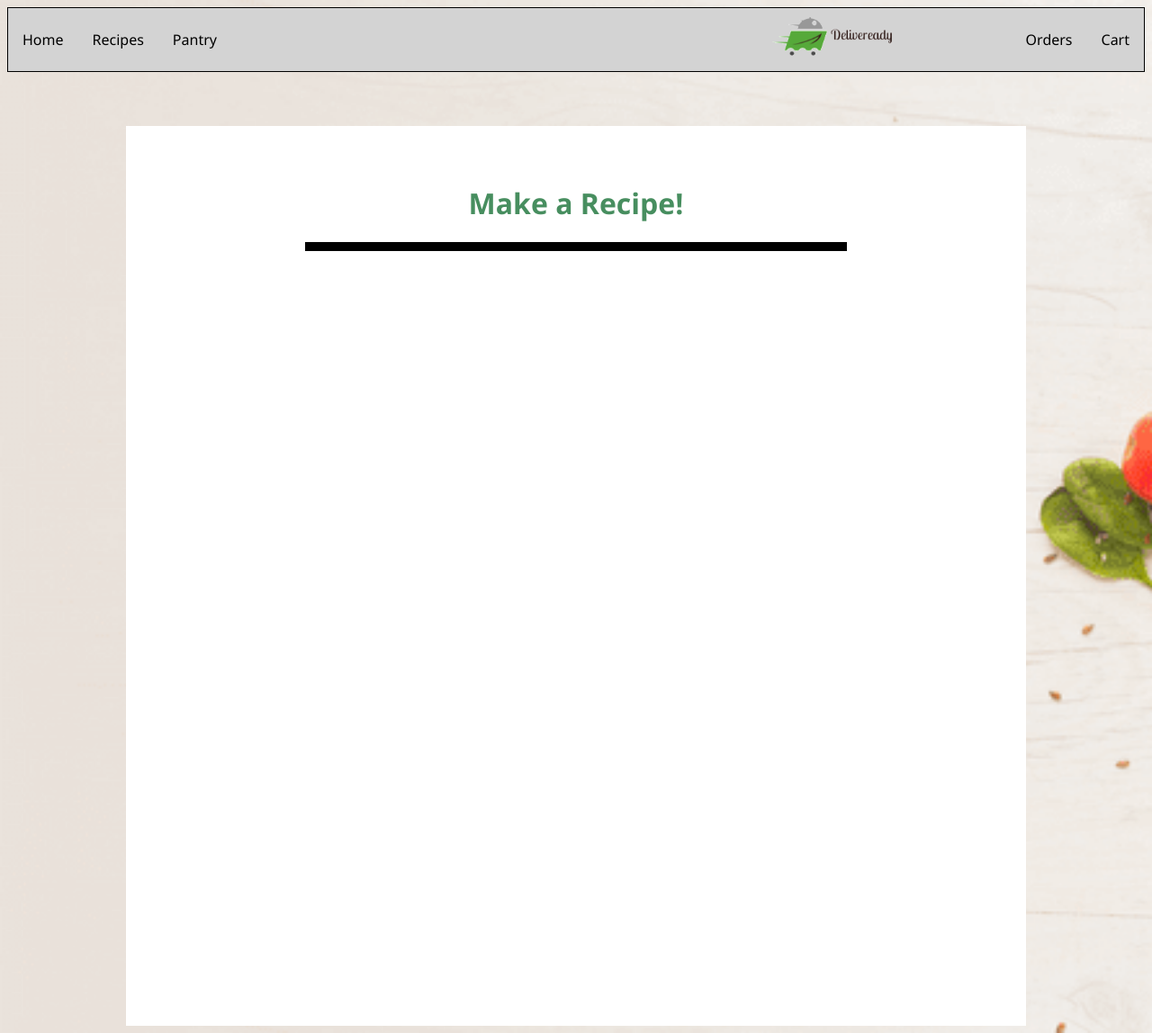
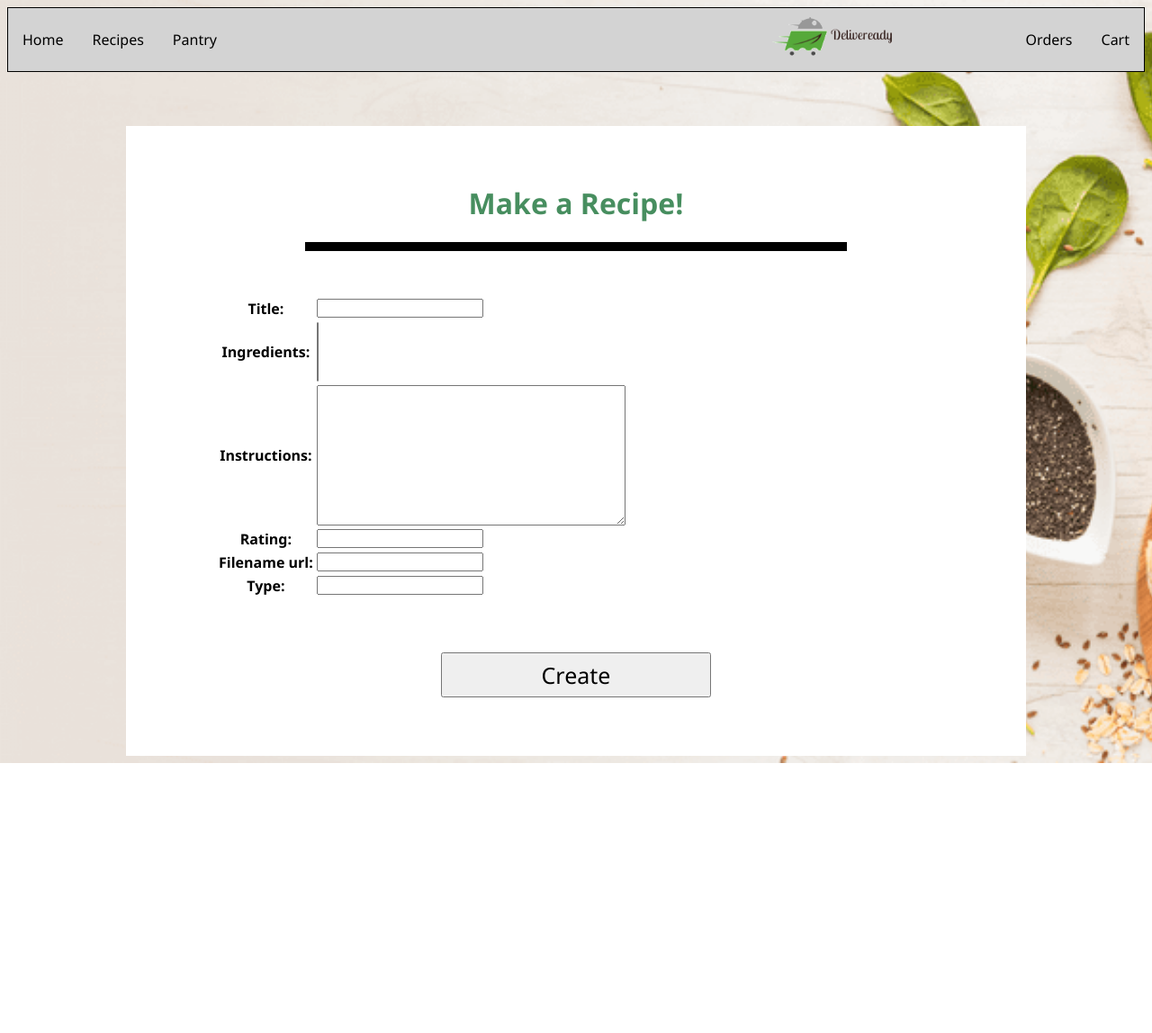
Before and after one commit to smitra33/Deliveready, a Django app: template Deliveready/recipes/templates/make_recipe.html in a window 1280 px wide. Shown: the whole page at 90% size. After the commit the page ends 848 px from the top, so only its background shows below. Run offline with Django 3.2, Linux system fonts and the light colour scheme; the template is opened without the code that fills it: values that come from a table or form of the project are taken from there, others are empty; parts of the project's set-up code (start-up, migrations or seed data) failed here and were passed over.

Commit message:
Finished recipe maker

```diff
--- /dev/null
+++ b/Deliveready/recipes/forms.py
@@ -0,0 +1,18 @@
+from django.forms import ModelForm
+from django import forms
+from .models import Recipe
+from ingredients.models import Ingredient
+
+class DisplayIngredientName(forms.ModelMultipleChoiceField):
+
+    def label_from_instance(self,ingredient):
+        return "%s" % ingredient.name
+
+
+class PostRecipe(ModelForm):
+    class Meta:
+        model = Recipe
+        fields = '__all__'
+    ingredients = DisplayIngredientName(
+        queryset=Ingredient.objects.all(),
+    )
--- a/Deliveready/recipes/static/css/make_recipe.css
+++ b/Deliveready/recipes/static/css/make_recipe.css
@@ -37,10 +37,29 @@ li a {
     text-align: center;
     margin-top: 60px;
     background-color: white;
-    height: 1000px;
+    height: 700px;
 }
 
 
+.recipe-maker-form {
+    margin-left: 100px;
+    margin-top: 50px;
+    font-size: 30px;
+}
+
+.button-placement {
+    margin-left : -100px;
+    margin-top: 60px;
+    margin-bottom: 100px;
+
+}
+
+.button {
+    width: 300px;
+    height: 50px;
+    font-size: 25px;
+    font-family: 'Segoe UI';
+}
 
 body {
     font-family: 'Segoe UI';
--- a/Deliveready/recipes/templates/make_recipe.html
+++ b/Deliveready/recipes/templates/make_recipe.html
@@ -29,6 +29,15 @@
                 <hr size = "10" color = "black" style="width: 60%">
             </div>
 
+            <form class = "recipe-maker-form" method = "post">
+                <table>
+                    {{ form }}
+                </table>
+                {% csrf_token %}
+                <div class = "button-placement">
+                    <button type = "submit" class = "button"> Create </button>
+                </div>
+            </form>
 
     </body>
 
--- a/Deliveready/recipes/urls.py
+++ b/Deliveready/recipes/urls.py
@@ -9,6 +9,6 @@ urlpatterns = [
     path('api/ingredients_all/', api.IngredientsAll.as_view(), name="ingredients_all"),
     path('api/ingredients_in_recipe/<int:recipe_id>/', api.IngredientsinRecipe.as_view(), name="ingredients_all"),
     path('api/recipe_view/<int:recipe_id>/', api.RecipeView.as_view(), name="recipe_view"),
-    path('api/add_ingredients/', api.AddRecipeIngredientsToCart.as_view(), name="add_ingredients")
-    path('make_recipe',views.make_recipe)
+    path('api/add_ingredients/', api.AddRecipeIngredientsToCart.as_view(), name="add_ingredients"),
+    path('make_recipe/',views.make_recipe, name="make_recipe")
 ]
```
Also changed, not shown: Deliveready/recipes/views.py (+9 -1 lines), Deliveready/recipes/models.py (line endings or trailing spaces), Deliveready/recipes/static/images/grilledcheese.jpg (added).
